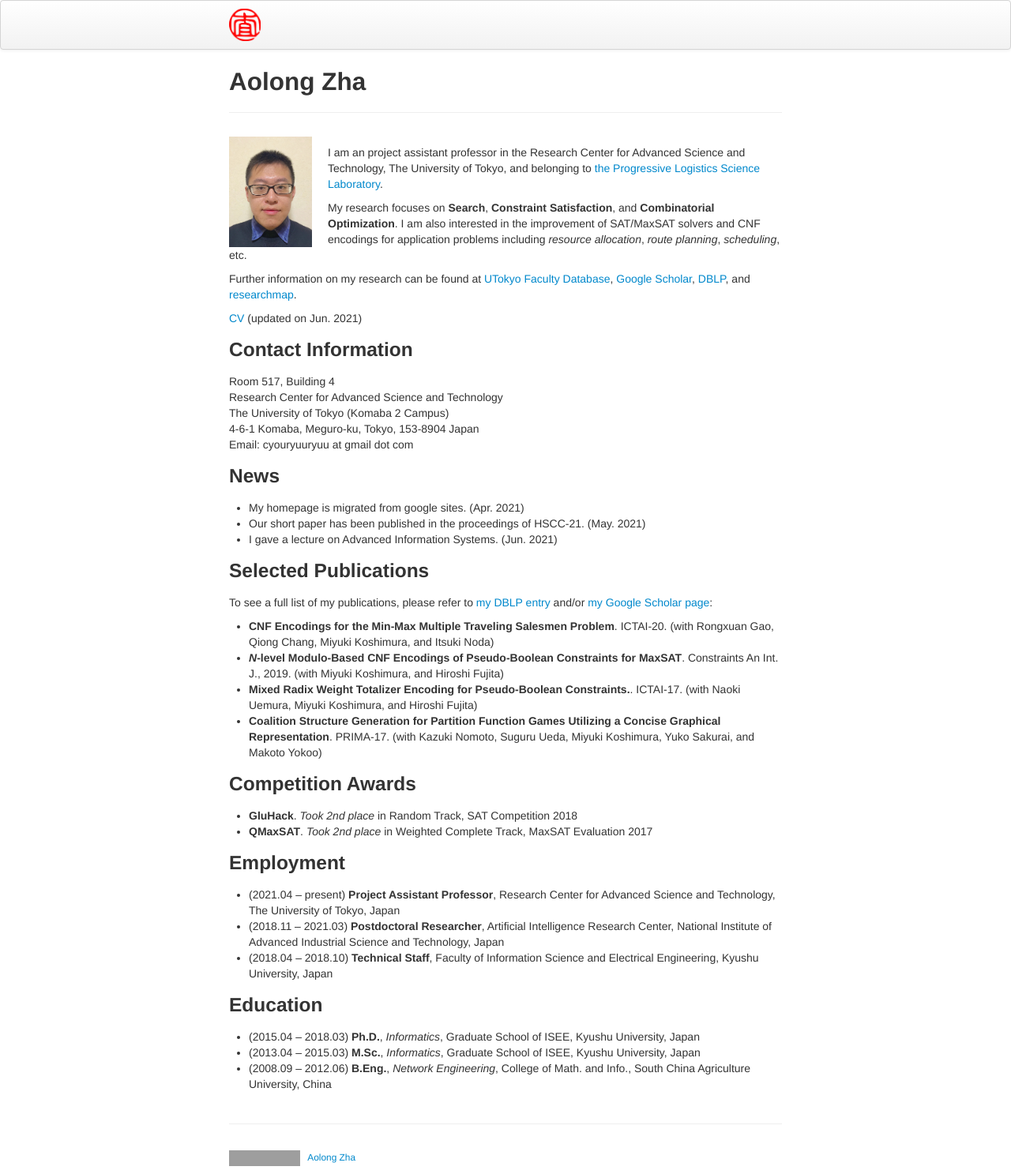
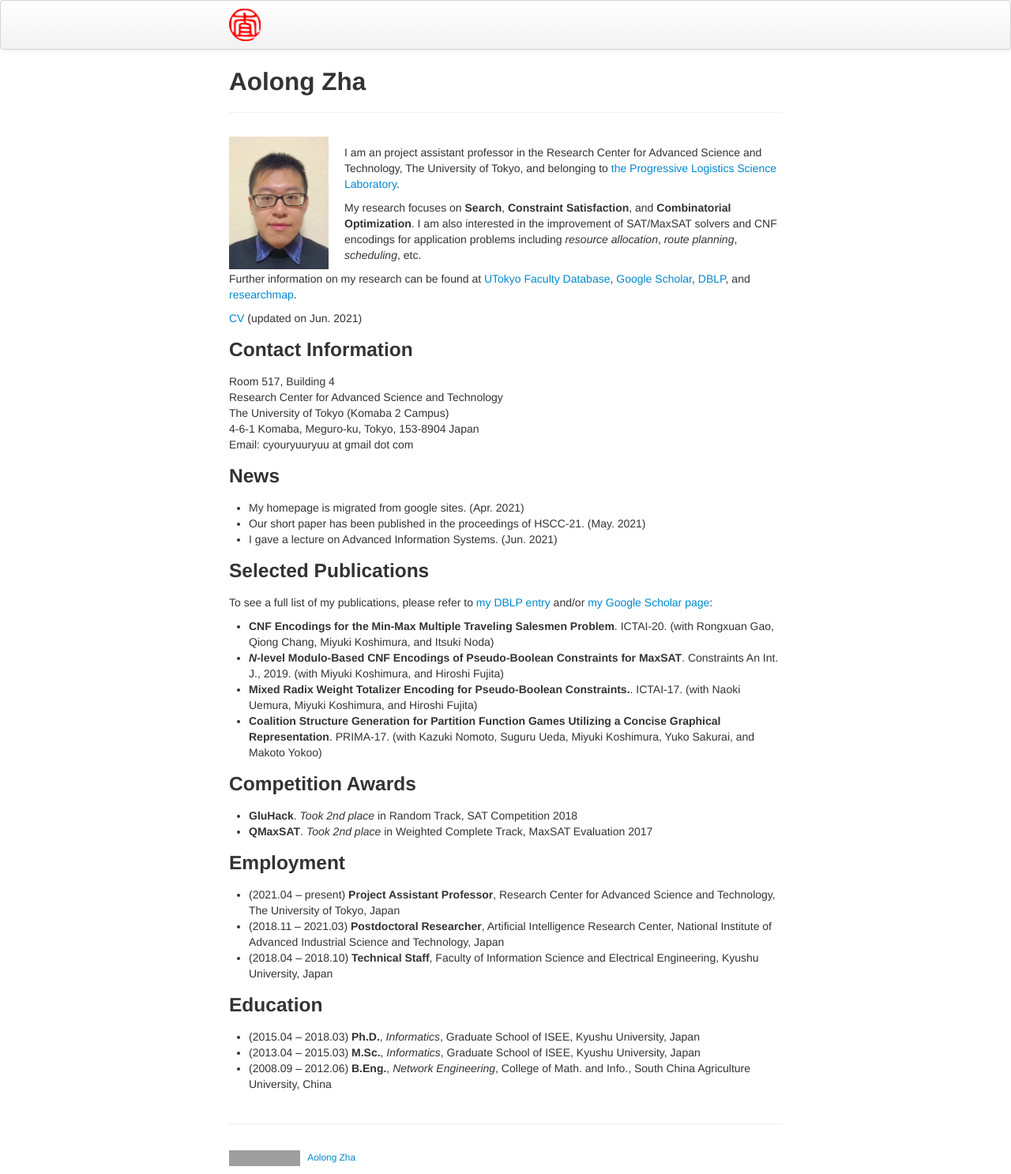
Before and after one commit to CyouRyuu/cyouryuu.github.io, a Jekyll site: the page built from index.md, in a window 1280 px wide. Shown: the whole page at 79% size. Built offline with Jekyll 4.4.1, drawn with Linux system fonts in a browser that asks for light colours; grey boxes are pictures that could not be loaded.

Commit message:
5th commit

```diff
--- a/index.md
+++ b/index.md
@@ -3,7 +3,7 @@ layout: page
 title: Aolong Zha
 ---
 
-<img style="float:left; width:15%; margin:0px 20px 0px 0px;" src="AolongZHA.jpg" />
+<img style="float:left; width:18%; margin:0px 20px 0px 0px;" src="AolongZHA.jpg" />
 
 I am an project assistant professor in
 the Research Center for Advanced Science and Technology, The University of Tokyo,
```
Also changed, not shown: ReadMe.md.
